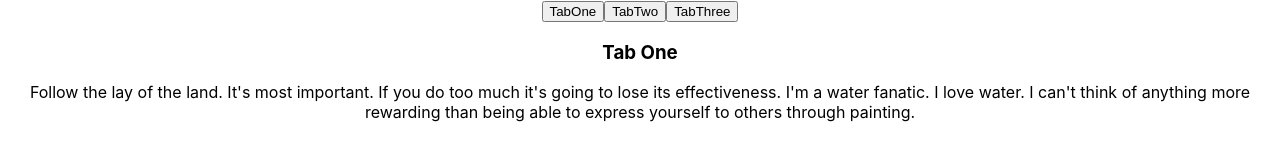
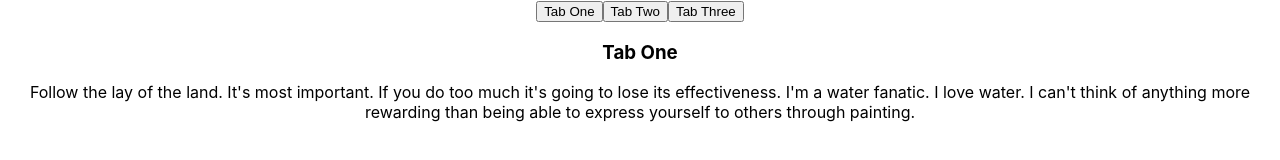
Before and after one commit to MandSolo/tab-component, a React (Create React App) app: page / in a window 1280 px wide. Shown: the top 160 px of the page. Built offline with nearby package versions, Linux system fonts and the light colour scheme.

Commit message:
add index to state and fix onClick

```diff
--- a/src/components/Tab.jsx
+++ b/src/components/Tab.jsx
@@ -24,27 +24,32 @@ class Tab extends Component {
         unlimited power. You have the ability to move mountains. Let the
         paint work.`
       }
-    ]
+    ],
+    index: 0
   };
 
   render() {
+    console.log(this.state.index);
+
+    console.log(this.state.data[this.state.index]);
+
     return (
       <div className="Tab-container">
         <div className="Tab-buttons">
-          <button class="tablinks" onclick="openTab(event, 'TabOne')">
-            TabOne
+          <button class="Tab-links" onClick={() => this.setState({ index: 0 })}>
+            Tab One
           </button>
-          <button class="tablinks" onclick="openTab(event, 'TabTwo')">
-            TabTwo
+          <button class="Tab-links" onClick={() => this.setState({ index: 1 })}>
+            Tab Two
           </button>
-          <button class="tablinks" onclick="openTab(event, 'TabThree')">
-            TabThree
+          <button class="Tab-links" onClick={() => this.setState({ index: 2 })}>
+            Tab Three
           </button>
         </div>
 
         <div className="Tab-content">
-          <h3>{this.state.data[0].Title}</h3>
-          <p>{this.state.data[0].Text}</p>
+          <h3>{this.state.data[this.state.index].Title}</h3>
+          <p>{this.state.data[this.state.index].Text}</p>
         </div>
       </div>
     );
```
